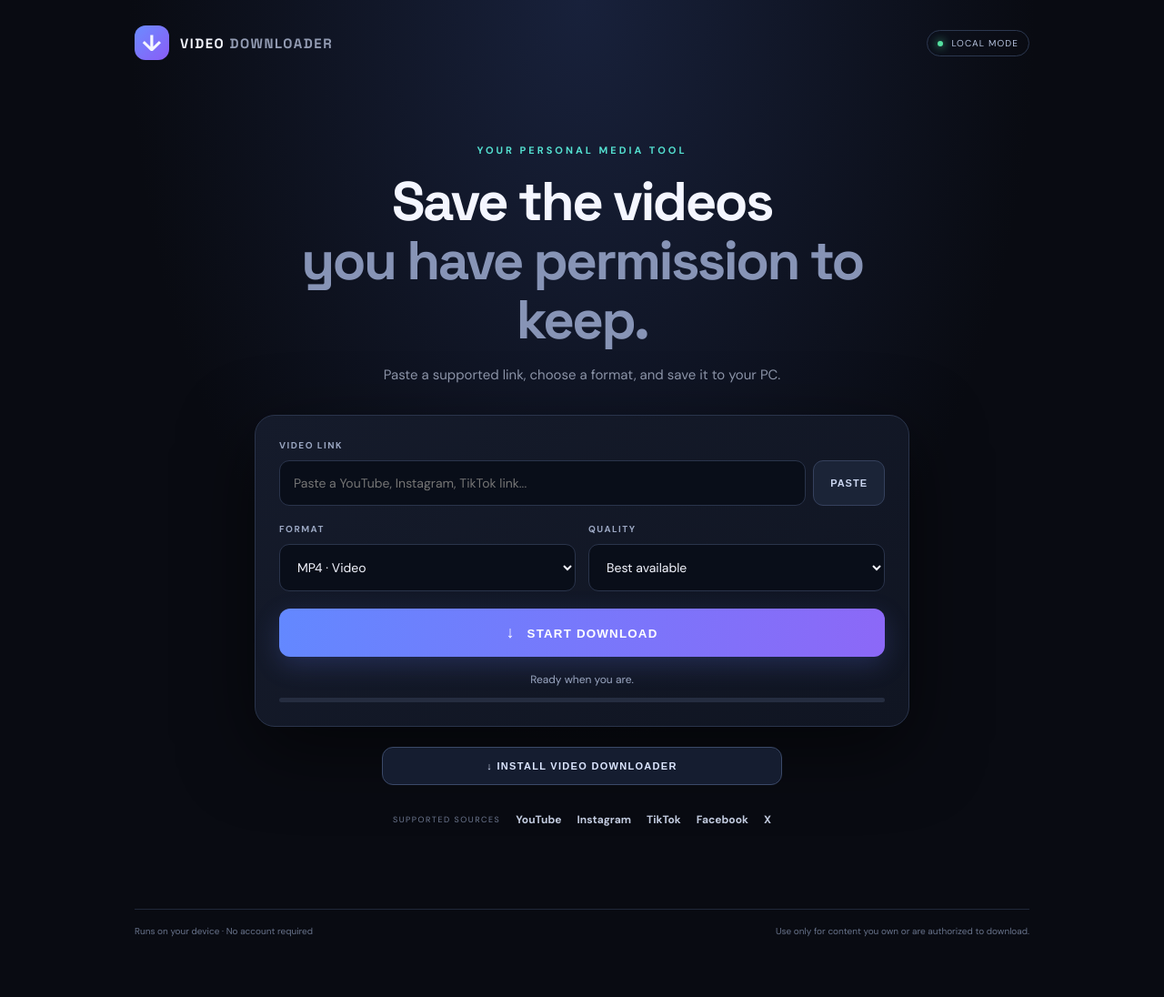
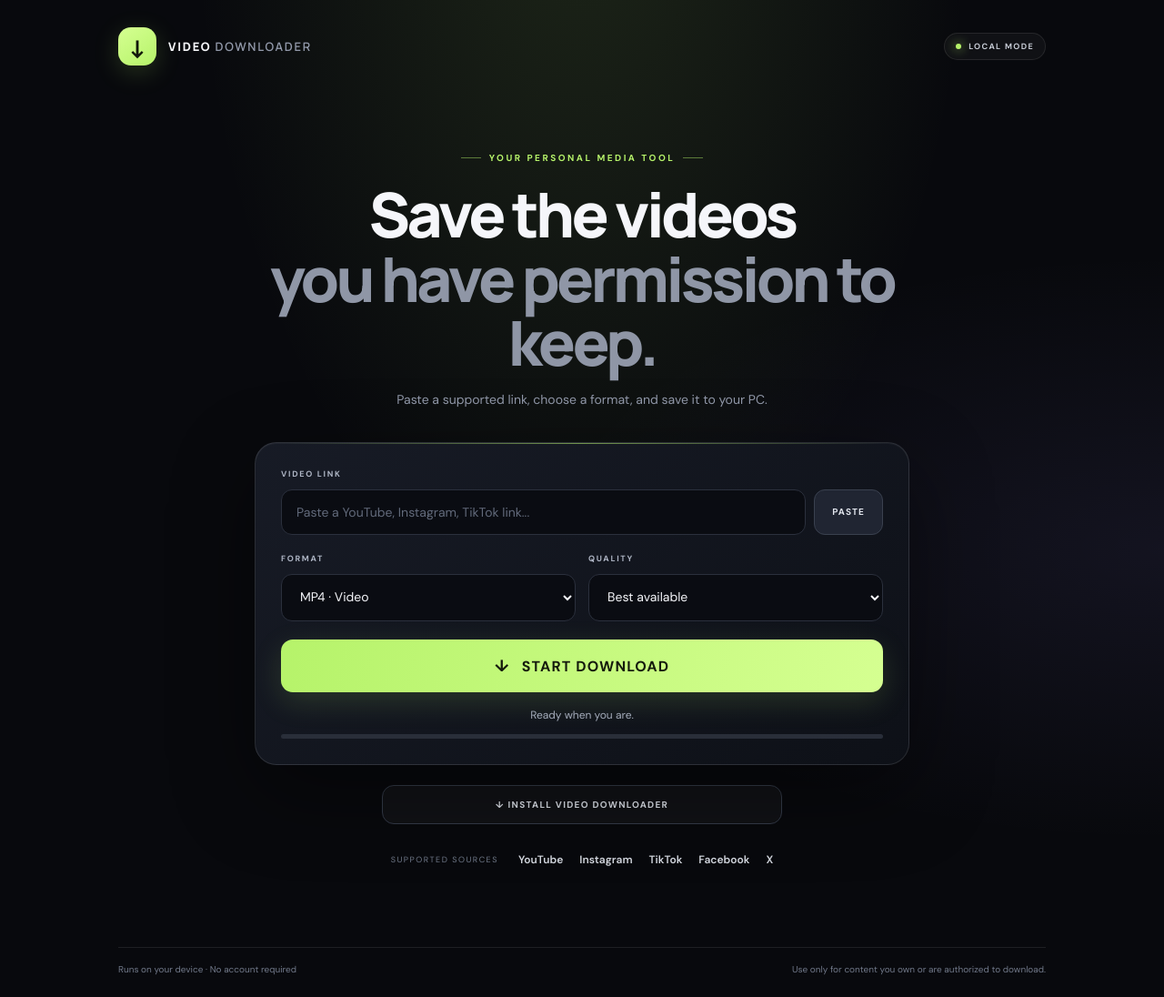
Before and after one commit to bigguy6543224311/viddownloader, a Flask app: page / in a window 1280 px wide. Shown: the whole page at 91% size. Before the commit the page ends 1030 px from the top, so only its background shows below. Run offline with Flask 3, Linux system fonts and the light colour scheme.

Commit message:
Refresh Video Downloader visual theme

```diff
--- a/static/style.css
+++ b/static/style.css
@@ -1,40 +1,105 @@
-@import url('https://fonts.googleapis.com/css2?family=DM+Sans:wght@400;500;600;700&family=Space+Grotesk:wght@500;600;700&display=swap');
-:root{color-scheme:dark;--bg:#090b12;--panel:#111522;--muted:#8b93a7;--text:#f4f6ff;--line:#252c3e;--blue:#6b8cff;--cyan:#54e0d0}
+@import url('https://fonts.googleapis.com/css2?family=DM+Sans:wght@400;500;600;700&family=Manrope:wght@400;500;600;700;800&display=swap');
+
+:root{
+  color-scheme:dark;
+  --bg:#08090d;
+  --surface:#11141c;
+  --surface-2:#171b26;
+  --text:#f5f6fa;
+  --muted:#9299aa;
+  --line:rgba(255,255,255,.09);
+  --accent:#b6f36a;
+  --accent-2:#d5ff91;
+  --violet:#9b8cff;
+}
 *{box-sizing:border-box}
-body{margin:0;background:radial-gradient(ellipse at 50% 0%,#18213b 0%,var(--bg) 55%);color:var(--text);font-family:'DM Sans',sans-serif;min-height:100vh}
-.shell{max-width:1040px;margin:auto;padding:28px 28px 22px}
-.topbar{display:flex;align-items:center;gap:12px}
-.brand-mark{width:38px;height:38px;border-radius:12px;background:linear-gradient(135deg,var(--blue),#8b5cf6);display:grid;place-items:center;font-size:25px;font-weight:700}
-.brand{font:700 15px 'Space Grotesk';letter-spacing:1.5px}
-.brand span{color:#929bb2}
-.local-tag{margin-left:auto;border:1px solid #2c3850;color:#b7c4df;padding:7px 11px;border-radius:30px;font-size:10px;letter-spacing:1.1px}
-.local-tag i{display:inline-block;width:6px;height:6px;background:#54e0a0;border-radius:50%;margin-right:6px;box-shadow:0 0 10px #54e0a0}
-.hero{max-width:720px;margin:92px auto 0;text-align:center}
-.eyebrow{font-size:11px;letter-spacing:3px;color:var(--cyan);font-weight:700}
-h1{font:700 clamp(36px,6vw,60px)/1.08 'Space Grotesk';letter-spacing:-2.5px;margin:18px 0}
-h1 span{color:#8794b6}
-.hero>p{color:var(--muted);font-size:15px;margin-bottom:34px}
-.panel{text-align:left;background:linear-gradient(145deg,#151b2b,#101522);border:1px solid #2a344b;border-radius:22px;padding:26px;box-shadow:0 25px 80px #0008}
-label{display:block;font-size:10px;letter-spacing:1.5px;color:#9ba7c2;font-weight:700;margin:0 0 10px}
-.url-wrap{display:flex;gap:8px}
-input,select{width:100%;background:#090e19;border:1px solid #2a344b;border-radius:11px;padding:15px;color:#f4f6ff;font:14px 'DM Sans';outline:none}
-input:focus,select:focus{border-color:var(--blue)}
-.paste{border:1px solid #35415d;background:#1b2437;color:#cbd6f0;border-radius:11px;padding:0 18px;font-weight:700;font-size:11px;letter-spacing:1px;cursor:pointer}
-.options{display:grid;grid-template-columns:1fr 1fr;gap:14px;margin:19px 0}
-.download-btn{width:100%;padding:16px;border:0;border-radius:12px;background:linear-gradient(100deg,#6388ff,#8c68f7);color:white;font-weight:700;letter-spacing:1.2px;cursor:pointer;box-shadow:0 9px 28px #657dff35}
+html{min-height:100%;background:var(--bg)}
+body{
+  margin:0;min-height:100vh;color:var(--text);
+  background:
+    radial-gradient(ellipse at 50% -18%,rgba(182,243,106,.13),transparent 48%),
+    radial-gradient(ellipse at 100% 55%,rgba(155,140,255,.08),transparent 38%),
+    var(--bg);
+  font-family:'DM Sans',sans-serif;
+}
+button,input,select{font:inherit}
+.shell{max-width:1080px;margin:auto;padding:30px 30px 24px}
+.topbar{display:flex;align-items:center;gap:13px}
+.brand-mark{
+  width:42px;height:42px;border-radius:14px;display:grid;place-items:center;
+  color:#11170a;background:linear-gradient(145deg,var(--accent-2),var(--accent));
+  font:800 27px 'Manrope';box-shadow:0 7px 28px rgba(182,243,106,.18)
+}
+.brand{font:800 13px 'Manrope';letter-spacing:1.7px}
+.brand span{color:#9299aa;font-weight:600}
+.local-tag{
+  margin-left:auto;display:flex;align-items:center;border:1px solid var(--line);
+  background:rgba(255,255,255,.035);color:#c6cbd5;padding:8px 12px;
+  border-radius:999px;font-size:9px;letter-spacing:1.35px;font-weight:700
+}
+.local-tag i{display:inline-block;width:6px;height:6px;background:var(--accent);border-radius:50%;margin-right:8px;box-shadow:0 0 12px var(--accent)}
+.hero{max-width:720px;margin:86px auto 0;text-align:center}
+.eyebrow{display:inline-flex;align-items:center;gap:9px;font-size:10px;letter-spacing:2.5px;color:var(--accent);font-weight:700}
+.eyebrow:before,.eyebrow:after{content:"";height:1px;width:22px;background:rgba(182,243,106,.45)}
+h1{font:800 clamp(39px,6.5vw,68px)/1.04 'Manrope',sans-serif;letter-spacing:-3.8px;margin:20px 0 16px}
+h1 span{color:#8f96a6}
+.hero>p{color:var(--muted);font-size:14px;line-height:1.7;margin:0 0 34px}
+.panel{
+  position:relative;text-align:left;padding:28px;border:1px solid rgba(255,255,255,.11);
+  border-radius:24px;background:linear-gradient(145deg,rgba(24,28,39,.96),rgba(14,17,24,.97));
+  box-shadow:0 30px 90px rgba(0,0,0,.42),inset 0 1px rgba(255,255,255,.045)
+}
+.panel:before{content:"";position:absolute;left:28px;right:28px;top:0;height:1px;background:linear-gradient(90deg,transparent,rgba(182,243,106,.55),transparent)}
+label{display:block;font-size:9px;letter-spacing:1.7px;color:#aeb5c4;font-weight:700;margin:0 0 11px}
+.url-wrap{display:flex;gap:9px}
+input,select{
+  width:100%;min-width:0;background:#0a0c12;border:1px solid #2b303d;border-radius:12px;
+  padding:15px 16px;color:var(--text);font:14px 'DM Sans';outline:none;transition:border-color .18s,box-shadow .18s
+}
+input::placeholder{color:#626a7b}
+input:focus,select:focus{border-color:rgba(182,243,106,.75);box-shadow:0 0 0 3px rgba(182,243,106,.09)}
+.paste{
+  flex:0 0 auto;border:1px solid #3a414f;background:#202532;color:#e2e6ee;
+  border-radius:12px;padding:0 19px;font-weight:700;font-size:10px;letter-spacing:1.1px;cursor:pointer;transition:.18s
+}
+.paste:hover{border-color:var(--accent);color:var(--accent);background:#252d28}
+.options{display:grid;grid-template-columns:1fr 1fr;gap:14px;margin:20px 0}
+.download-btn{
+  width:100%;padding:17px;border:0;border-radius:13px;
+  background:linear-gradient(100deg,var(--accent),var(--accent-2));color:#151b0d;
+  font-weight:800;letter-spacing:1.15px;cursor:pointer;
+  box-shadow:0 10px 32px rgba(182,243,106,.15);transition:transform .18s,filter .18s,box-shadow .18s
+}
+.download-btn:hover{transform:translateY(-1px);filter:brightness(1.04);box-shadow:0 13px 36px rgba(182,243,106,.23)}
+.download-btn:active{transform:translateY(0)}
 .download-btn span{font-size:18px;margin-right:8px}
-.download-btn:disabled{opacity:.55;cursor:wait}
-.status{text-align:center;color:#9ba7c2;font-size:12px;margin:17px 0 10px;min-height:18px}
-.progress-track{height:5px;background:#252d40;border-radius:10px;overflow:hidden}
-.progress{height:100%;width:0;background:linear-gradient(90deg,var(--blue),var(--cyan));transition:width .25s}
-.save-link{display:block;text-align:center;background:linear-gradient(100deg,#6388ff,#8c68f7);color:white;font-weight:700;letter-spacing:1.2px;text-decoration:none;margin-top:16px;padding:16px;border-radius:12px;box-shadow:0 9px 28px #657dff35}
+.download-btn:disabled{opacity:.55;cursor:wait;transform:none}
+.status{text-align:center;color:#a4acbb;font-size:12px;margin:17px 0 11px;min-height:18px}
+.progress-track{height:5px;background:#292e39;border-radius:20px;overflow:hidden}
+.progress{height:100%;width:0;background:linear-gradient(90deg,var(--accent),var(--violet));border-radius:20px;transition:width .25s}
+.save-link{
+  display:block;text-align:center;background:linear-gradient(100deg,var(--accent),var(--accent-2));
+  color:#151b0d;font-weight:800;letter-spacing:1px;text-decoration:none;margin-top:16px;
+  padding:16px;border-radius:13px;box-shadow:0 9px 28px rgba(182,243,106,.14)
+}
 .install-area{max-width:440px;margin:22px auto 0}
-.install-app-btn{width:100%;padding:14px 18px;border:1px solid #3b4968;border-radius:12px;background:#151d30;color:#dce6ff;font-weight:700;font-size:11px;letter-spacing:1.3px;cursor:pointer;transition:background .2s,border-color .2s}
-.install-app-btn:hover{background:#202c46;border-color:#6b8cff}
+.install-app-btn{
+  width:100%;padding:14px 18px;border:1px solid #343b49;border-radius:13px;
+  background:rgba(255,255,255,.035);color:#e1e5ed;font-weight:700;font-size:10px;
+  letter-spacing:1.3px;cursor:pointer;transition:background .2s,border-color .2s,color .2s
+}
+.install-app-btn:hover{background:rgba(182,243,106,.07);border-color:rgba(182,243,106,.55);color:var(--accent-2)}
 .install-app-btn:disabled{opacity:.7;cursor:default}
-.install-help{margin:10px 4px 0;color:#aebbd6;font-size:12px;line-height:1.6;text-align:center}
-.platforms{display:flex;justify-content:center;align-items:center;gap:17px;flex-wrap:wrap;margin:30px 0;color:#c3cce0;font-size:12px}
-.platforms span{font-size:9px;letter-spacing:1.5px;color:#707b94}
-footer{display:flex;justify-content:space-between;gap:14px;color:#68738b;font-size:10px;margin-top:90px;border-top:1px solid #20283a;padding-top:17px}
-@media(max-width:600px){.shell{padding:18px}.hero{margin-top:65px}.panel{padding:18px}.options{grid-template-columns:1fr}.platforms{gap:10px}footer{flex-direction:column;margin-top:55px}.local-tag{font-size:9px}}
+.install-help{margin:10px 4px 0;color:#aeb5c4;font-size:12px;line-height:1.6;text-align:center}
+.platforms{display:flex;justify-content:center;align-items:center;gap:18px;flex-wrap:wrap;margin:31px 0;color:#d6dae2;font-size:12px}
+.platforms span{font-size:9px;letter-spacing:1.5px;color:#727b8c;margin-right:4px}
+.platforms b{font-weight:600}
+footer{display:flex;justify-content:space-between;gap:14px;color:#71798a;font-size:10px;margin-top:88px;border-top:1px solid var(--line);padding-top:17px}
 [hidden]{display:none!important}
+@media(max-width:600px){
+  .shell{padding:18px 16px 22px}.hero{margin-top:66px}
+  h1{letter-spacing:-2.5px}.panel{padding:20px 17px;border-radius:20px}
+  .panel:before{left:18px;right:18px}.options{grid-template-columns:1fr;gap:12px}
+  .platforms{gap:12px;margin-top:26px}.platforms span{width:100%;text-align:center}
+  footer{flex-direction:column;margin-top:55px;line-height:1.6}
+}
```
